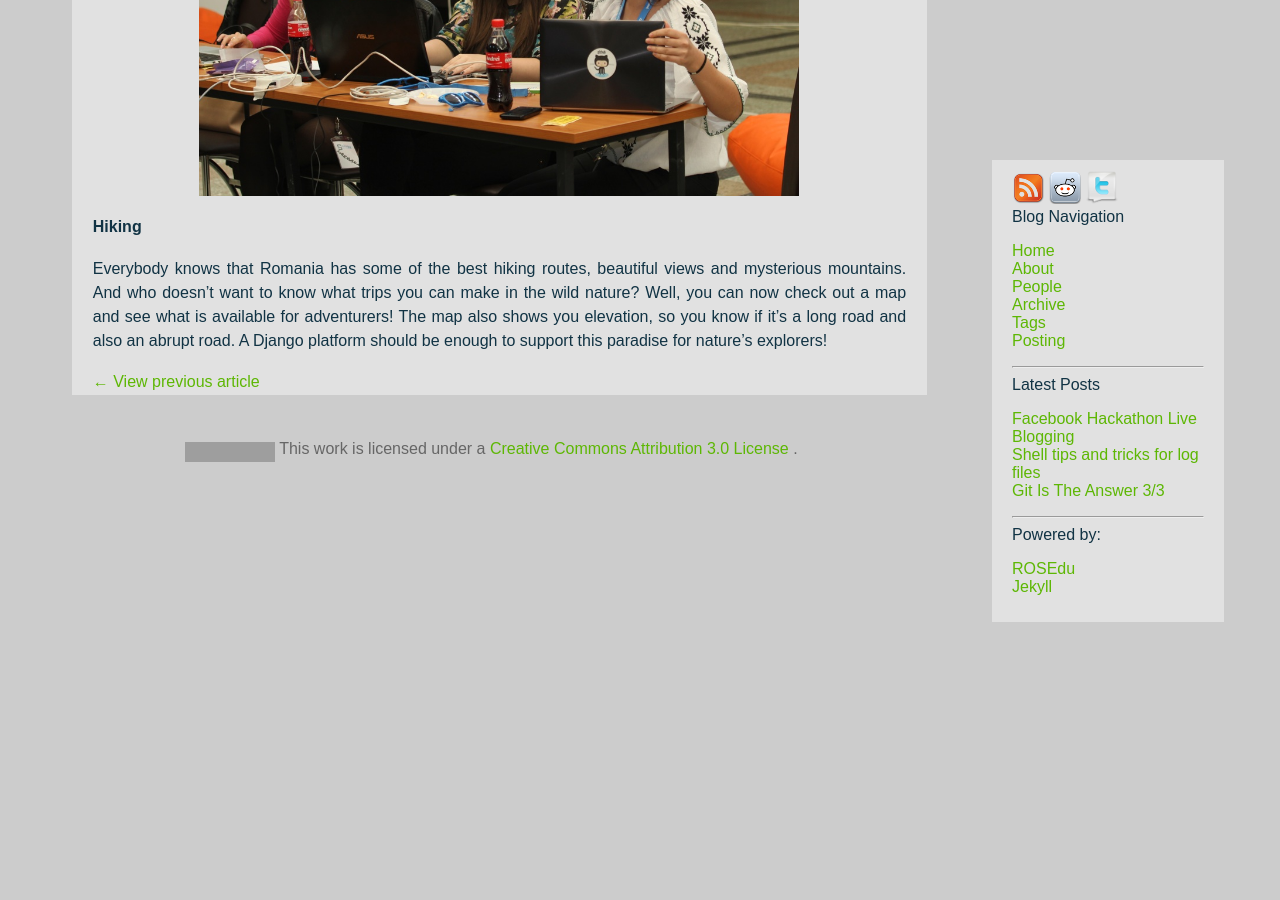
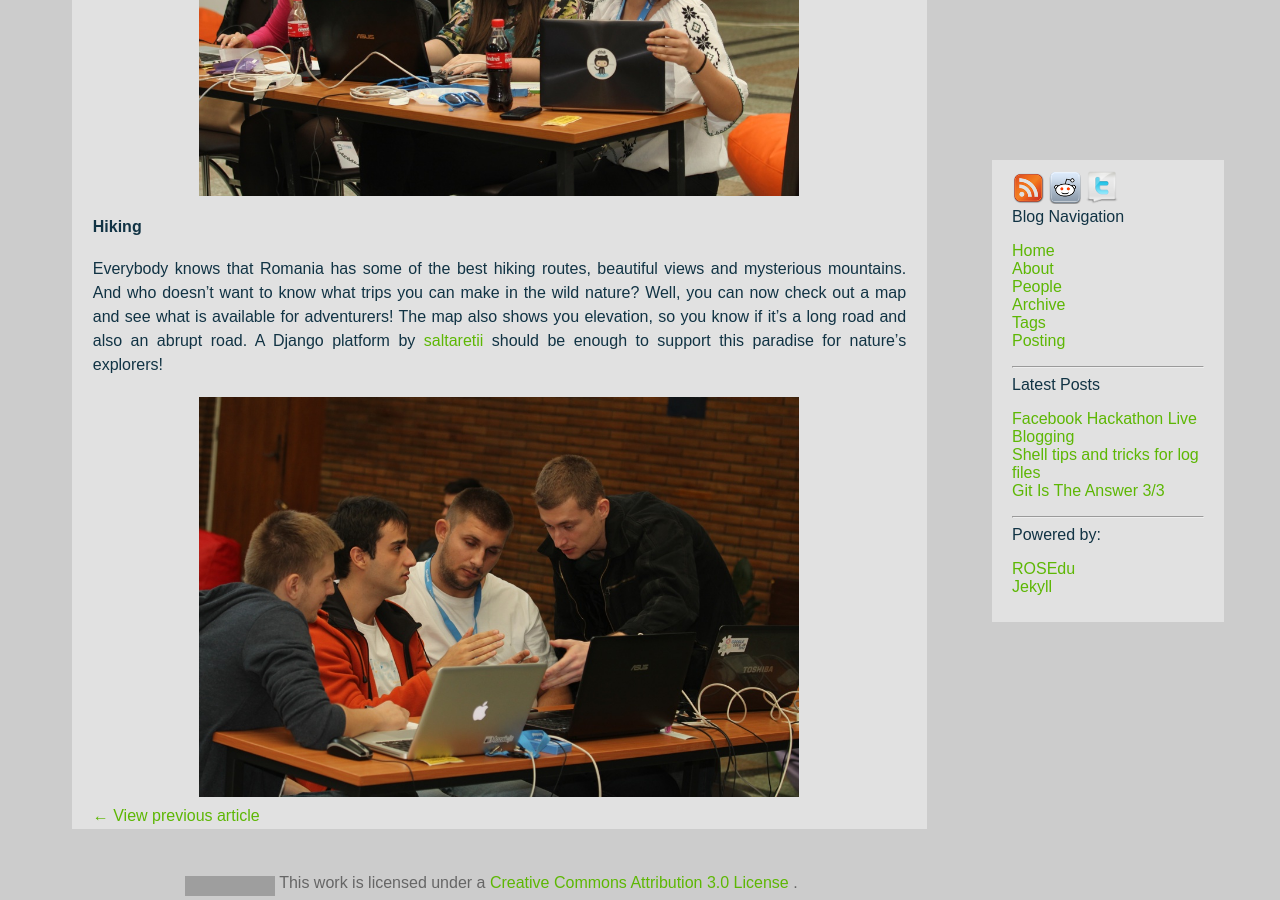
Before and after one commit to rosedu/techblog, a Jekyll site: the page built from _posts/2013-10-19-facebook-hackathon-live-blogging.md, in a window 1280 px wide and 900 px high, scrolled down 4043 px. Built offline with Jekyll 4.4.1, drawn with Linux system fonts in a browser that asks for light colours; comment, search, counter and statistics services are not loaded; grey boxes are pictures that could not be loaded.

Commit message:
saltaretii additions

```diff
--- a/_posts/2013-10-19-facebook-hackathon-live-blogging.md
+++ b/_posts/2013-10-19-facebook-hackathon-live-blogging.md
@@ -113,4 +113,13 @@
 
 #### Hiking
 
-Everybody knows that Romania has some of the best hiking routes, beautiful views and mysterious mountains. And who doesn't want to know what trips you can make in the wild nature? Well, you can now check out a map and see what is available for adventurers! The map also shows you elevation, so you know if it's a long road and also an abrupt road. A Django platform should be enough to support this paradise for nature's explorers!
+Everybody knows that Romania has some of the best hiking routes, beautiful views
+and mysterious mountains. And who doesn't want to know what trips you can make
+in the wild nature? Well, you can now check out a map and see what is available
+for adventurers! The map also shows you elevation, so you know if it's a long
+road and also an abrupt road. A Django platform by [saltaretii](https://github.com/rosedu/saltaretii)
+should be enough to support this paradise for nature's explorers!
+
+<div class="center">
+<img width="600" height="400" src="assets/facebook-hackathon/saltaretii.jpg">
+</div>
```
Also changed, not shown: assets/facebook-hackathon/saltaretii.jpg (added).
